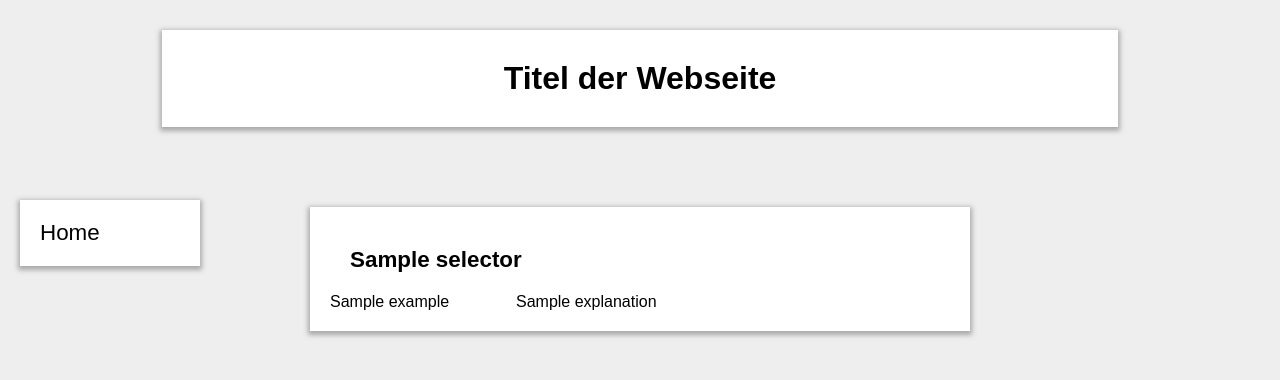
After one commit to souphieeh/test-exam, a Flask app: template templates/css-selectors.html in a window 1280 px wide. The commit adds this page. Shown: the top 380 px of the page. Run offline with Flask 2, Linux system fonts and the light colour scheme; the template is opened without the code that fills it: most values are stand-ins (such as "Sample title", 1, 10 or a date in 2020).

```diff
--- a/run.py
+++ b/run.py
@@ -1,10 +1,17 @@
 #import necessary modules
 from flask import Flask, render_template
+import json
 
 
 # set up flask webserver
 app = Flask(__name__)
 app.config['TEMPLATES_AUTO_RELOAD'] = True
+
+
+def load_selectors():
+    with open("selectors.json", 'r') as f:
+        return json.load(f)
+
 
 # define route(s)
 @app.route("/")
@@ -12,6 +19,11 @@ def home():
     return render_template("index.html")
 
 
+@app.route("/css-selectors")
+def css_selectors():
+    return render_template("css-selectors.html", selectors=load_selectors())
+
+
 # starts the webserver
 if __name__ == "__main__":
     app.run()
--- a/static/main.css
+++ b/static/main.css
@@ -47,5 +47,32 @@ h1 {
 
 #content {
     padding: 30px;
-    margin-left: 260px;
+    margin: 0 260px;
 }
+
+
+.selector-card {
+    padding: 20px;
+    background: white;
+    margin: 20px;
+}
+
+.card-header {
+    font-size: 1.4rem;
+    font-weight: bold;
+    padding: 20px;
+}
+
+.card-content {
+    width: 100%;
+    display: flex;
+    align-items: center;
+}
+
+.card-left {
+    width: 30%;
+}
+
+.card-right {
+    width: 50%;
+}
--- /dev/null
+++ b/templates/css-selectors.html
@@ -0,0 +1,18 @@
+{% extends "base.html" %}
+{% block content %}
+    {% for entry in selectors %}
+        <div class="selector-card shadow">
+            <div class="card-header">
+            {{ entry.selector }}
+            </div>
+            <div class="card-content">
+                <div class="card-left">
+                    {{ entry.example }}
+                </div>
+                <div class="card-right">
+                    {{ entry.explanation }}
+                </div>
+            </div>
+        </div>
+    {% endfor %}
+{% endblock %}
```
